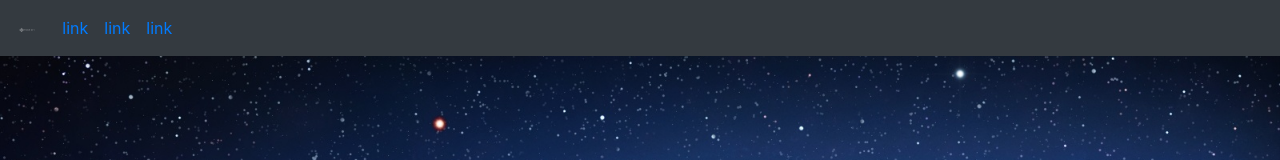
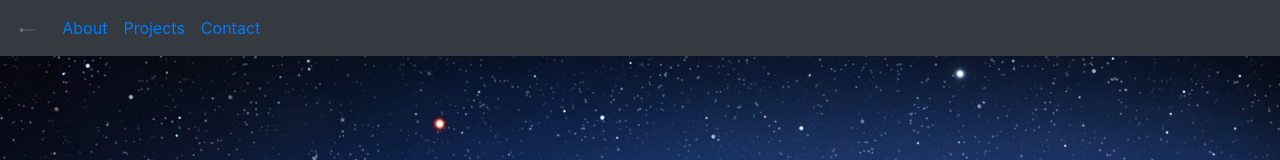
Before and after one commit to manuel-berganza/pygrambot_website, a website: page index.html in a window 1280 px wide. Shown: the top 160 px of the page. Drawn offline with Linux system fonts and the light colour scheme.

Commit message:
retoques al nav

```diff
--- a/index.html
+++ b/index.html
@@ -18,13 +18,13 @@
     <a class="navbar-brand" href="#"><img clas="img-fluid" src="img/blanco.png" alt="Logo" height="10px"></a>
     <ul class="navbar-nav">
       <li class="nav-item">
-        <a class="nav-link" href="#">link</a>
+        <a class="nav-link" href="#">About</a>
       </li>
       <li class="nav-item">
-        <a class="nav-link" href="#">link</a>
+        <a class="nav-link" href="#">Projects</a>
       </li>
       <li class="nav-item">
-        <a class="nav-link" href="#">link</a>
+        <a class="nav-link" href="#">Contact</a>
       </li>
     </ul>
   </nav>
```
